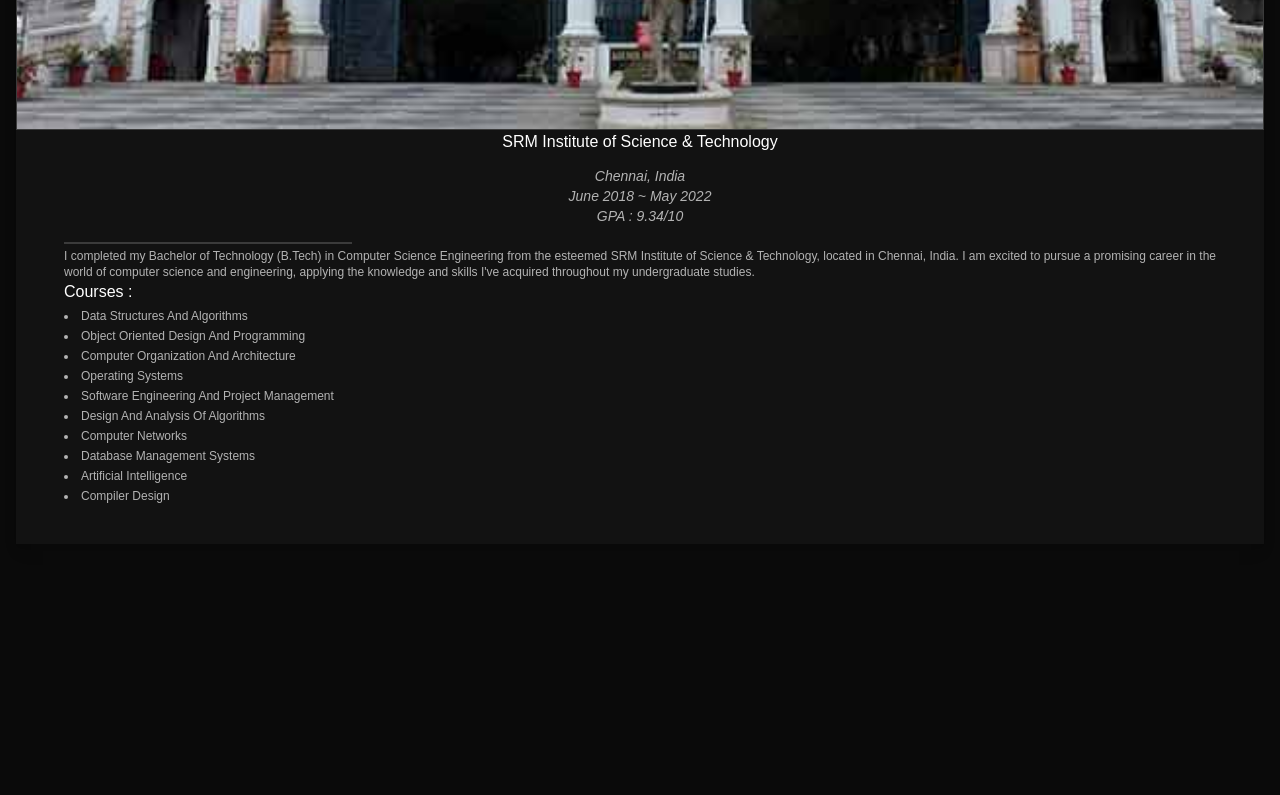
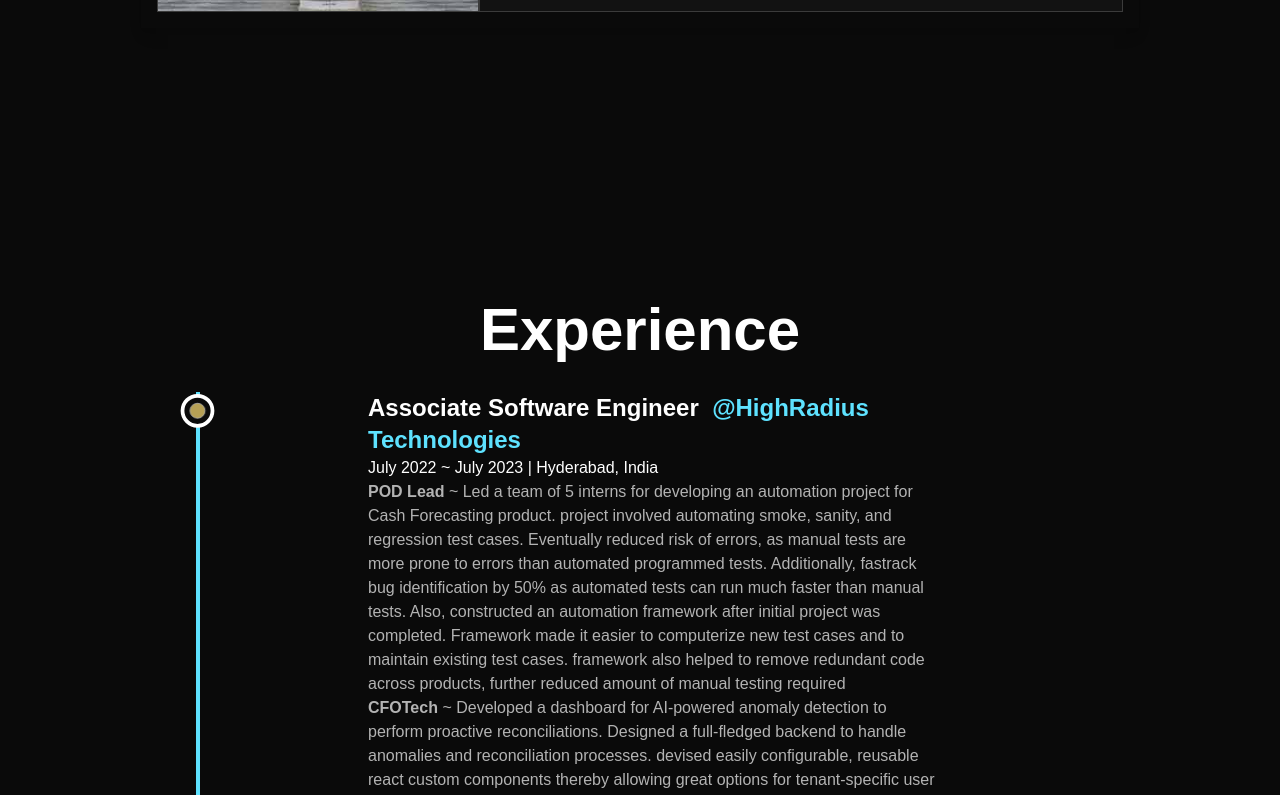
Before and after one commit to hrishikesh2708/portfolio, a React (Create React App) app: page / in a window 1280 px wide. Shown: the part 1660-2455 px from the top of the page. Built offline with nearby package versions, Linux system fonts and the light colour scheme; the HTML template or start-up script is replaced by a standard one.

Commit message:
added responsiveness to education and experience tab

```diff
--- a/package.json
+++ b/package.json
@@ -13,6 +13,7 @@
     "react-dom": "^18.2.0",
     "react-icons": "^4.11.0",
     "react-scripts": "^5.0.1",
+    "react-scroll": "^1.9.0",
     "web-vitals": "^2.1.4"
   },
   "scripts": {
--- a/src/components/About.js
+++ b/src/components/About.js
@@ -5,7 +5,7 @@
 
 function About() {
   return (
-    <div class="flex items-center w-full min-h-screen text-shade-1">
+    <div id="aboutMe" class="flex items-center w-full min-h-screen text-shade-1 2xl">
       <Layout className="pt-0">
         <div class="flex items-center justify-between w-full">
           <div class="w-1/2">
--- a/src/components/Education.js
+++ b/src/components/Education.js
@@ -57,19 +57,19 @@
               whileInView={{ y: 0 }}
               transition={{ duration: 1.2, type: "spring" }}
             >
-              <div class="shadow-lg flex flex-wrap w-full lg:w-4/5 mx-auto">
+              <div class="shadow-lg flex flex-wrap xs:w-full w-4/5 mx-auto p-4">
                 <div
-                  class={`bg-cover bg-bottom border border-shade-3 w-full lg:w-1/3 h-64 lg:h-auto relative ${
+                  class={`bg-cover bg-bottom border border-shade-3 lg:w-full w-1/3 lg:h-64 h-auto relative ${
                     element.college === "University of Southern California"
                       ? "bg-usc"
                       : "bg-srm"
                   }`}
                 ></div>
 
-                <div class="bg-shade-4 w-full md:w-2/3">
-                  <div class="h-full mx-auto px-6 md:px-0 md:pt-6 md:-ml-6 relative">
-                    <div class="bg-white lg:h-full p-6 -mt-6 md:mt-0 relative mb-4 md:mb-0 flex flex-wrap md:flex-wrap items-center">
-                      <div class="w-full lg:w-2/5 lg:border-right lg:border-solid text-center md:text-left">
+                <div class="bg-shade-4 lg:w-full w-2/3 p-4 border border-shade-3">
+                  <div class="h-full mx-auto px-0 relative">
+                    <div class="bg-white h-full mt-4 relative mb-4 flex flex-wrap items-center">
+                      <div class="md:w-full w-2/6 md:text-center text-left">
                         <h3>{element.college}</h3>
                         <p class="mb-0 mt-3 text-shade-2 text-sm italic">
                           {element.location}
@@ -86,18 +86,18 @@
                         ) : (
                           <></>
                         )}
-                        <hr class="w-1/4 md:ml-0 mt-4 border border-shade-3 lg:hidden"></hr>
+                        <hr class="w-1/4 mx-auto mt-4 border border-shade-3 md:block hidden"></hr>
                       </div>
 
-                      <div class="w-full lg:w-3/5 lg:px-3">
-                        <p class="text-md mt-1 lg:mt-0 text-justify md:text-left text-xs text-shade-2">
+                      <div class="md:w-full w-4/6 mx-auto px-4  py-2 md:border-0 border-l-4 border-shade-3">
+                        <p class="text-md text-justify text-xs text-shade-2">
                           {element.discription}
                         </p>
                         <ul>
-                          Courses :
+                          <span>Courses</span>
                           {element.courses.map((ele) => {
                             return (
-                              <li class="text-shade-2 text-md mt-1 lg:mt-0 text-justify md:text-left text-xs list-disc list-inside">
+                              <li class="text-shade-2 text-md text-left text-xs list-disc list-inside">
                                 {ele}
                               </li>
                             );
--- a/src/components/Experience.js
+++ b/src/components/Experience.js
@@ -99,62 +99,81 @@
 
   const Details = ({ ...args }) => {
     const reference = useRef(null);
+
     return (
       <li
         ref={reference}
-        class="my-8 first:mt-0 last:mb-0 w-[60%] mx-auto flex flex-col items-center justify-between text-shade-1"
+        className="my-8 first:mt-0 last:mb-0 w-[60%] mx-auto flex flex-col items-center justify-between text-shade-1"
       >
-        <ScrollIcon reference />
+        <ScrollIcon reference={reference} />
         <motion.div
           initial={{ y: 80 }}
           whileInView={{ y: 0 }}
           transition={{ duration: 1.2, type: "spring" }}
         >
-          <h3 class=" capitalize font-bold text-2xl">
+          <h3 className="capitalize font-bold text-2xl">
             {args.role}&nbsp;
-            <a href="#" class="text-accent-3 capitalize">
+            <a href="#" className="text-accent-3 capitalize">
               {" "}
               @{args.company}
             </a>
           </h3>
-          <span class="capitalize font-medium">
+          <span className="capitalize font-medium">
             {args.startDate}
             {" ~ "}
             {args.endDate} | {args.location}
           </span>
-          {args.project.map((ele) => {
-            return (
-              <p class="font-medium w-full text-shade-2">
-                <span class="font-bold">{ele.title}</span>
-                {" ~ "}
-                {ele.discription}
-              </p>
-            );
-          })}
+          {args.project.map((ele, index) => (
+            <motion.p
+              key={index}
+              className="font-medium w-full text-shade-2"
+              initial={{ opacity: 0, y: 20 }}
+              animate={{ opacity: 1, y: 0 }}
+              transition={{ duration: 0.6, delay: index * 0.2 }}
+            >
+              <span className="font-bold">{ele.title}</span>
+              {" ~ "}
+              {ele.discription}
+            </motion.p>
+          ))}
         </motion.div>
       </li>
     );
   };
+
   const ref = useRef(null);
   const { scrollYProgress } = useScroll({
     target: ref,
     offset: ["start end", "center start"],
   });
+
   return (
-    <div id="experience" class="my-64">
-      <h2 class=" font-bold text-shade-1 text-6xl w-full text-center mb-8">
+    <div id="experience" className="my-64">
+      <h2 className="font-bold text-shade-1 text-6xl w-full text-center mb-8">
         Experience
       </h2>
-      <div ref={ref} class="w-[75%] mx-auto relative">
+      <div ref={ref} className="w-[75%] mx-auto relative">
         <motion.div
           style={{ scaleY: scrollYProgress }}
-          class="absolute left-9 top-0 w-[4px] h-full bg-accent-3 origin-top"
+          className="absolute left-9 top-0 w-[4px] h-full bg-accent-3 origin-top"
         ></motion.div>
-        <ul class="w-full flex flex-col items-start justify-between ml-4">
-          {content.map((ele) => {
-            return <Details {...ele} />;
-          })}
-        </ul>
+        <motion.ul
+          className="w-full flex flex-col items-start justify-between ml-4"
+          initial={{ opacity: 0 }}
+          animate={{ opacity: 1 }}
+          transition={{ duration: 1 }}
+        >
+          {content.map((ele, index) => (
+            <motion.li
+              key={index}
+              initial={{ opacity: 0 }}
+              animate={{ opacity: 1 }}
+              transition={{ duration: 0.6, delay: index * 0.2 }}
+            >
+              <Details {...ele} />
+            </motion.li>
+          ))}
+        </motion.ul>
       </div>
     </div>
   );
--- a/src/components/Navbar.js
+++ b/src/components/Navbar.js
@@ -6,11 +6,13 @@
   {
     label: "About Me",
     path: "#aboutMe",
+    id: "aboutMe",
     class: "mr-4",
   },
   {
     label: "Education",
     path: "#education",
+    id: "education",
     class: "mx-4",
   },
   // {
@@ -23,11 +25,13 @@
   {
     label: "Experience",
     path: "#experience",
+    id: "experience",
     class: "mx-4",
   },
   {
     label: "Project",
     path: "#project",
+    id: "project",
     class: "mx-4",
   },
 ];
@@ -41,14 +45,12 @@
     </a>
   );
 };
-
-function Navbar() {
-  const [isOpen, setIsOpen] = useState(false);
-  const handelClick = () => {
-    setIsOpen(!isOpen);
-  };
 const CustomMobileLink = ({ href, title, className = "", toggle }) => {
   const click = () => {
+    const targetElement = document.getElementById(href);
+    if (targetElement) {
+      targetElement.scrollIntoView({ behavior: "smooth" });
+    }
     toggle();
   };
   return (
@@ -60,6 +62,12 @@
     </button>
   );
 };
+function Navbar() {
+  const [isOpen, setIsOpen] = useState(false);
+  const handelClick = () => {
+    setIsOpen(!isOpen);
+  };
+
   return (
     <header class="w-full px-32 py-8 font-medium flex items-center justify-between text-shade-1 relative">
       <button
@@ -147,7 +155,7 @@
             {contentl.map((element) => {
               return (
                 <CustomMobileLink
-                  href={element.path}
+                  href={element.id}
                   title={element.label}
                   className={`${element.class}`}
                   toggle={handelClick}
@@ -156,10 +164,11 @@
             })}
             {contentr.map((element) => {
               return (
-                <Customlink
-                  href={element.path}
+                <CustomMobileLink
+                  href={element.id}
                   title={element.label}
                   className={`${element.class}`}
+                  toggle={handelClick}
                 />
               );
             })}
```
Also changed, not shown: 1 other file (tests, documents, lock files or other folders). Lines whose indentation alone changed are shown as unchanged.
